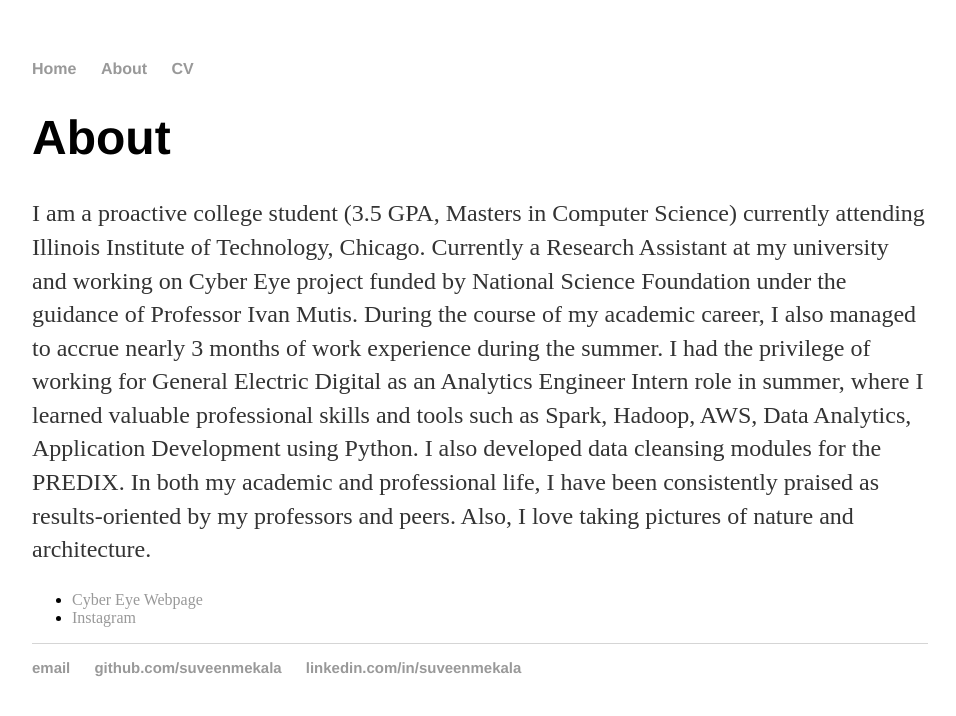
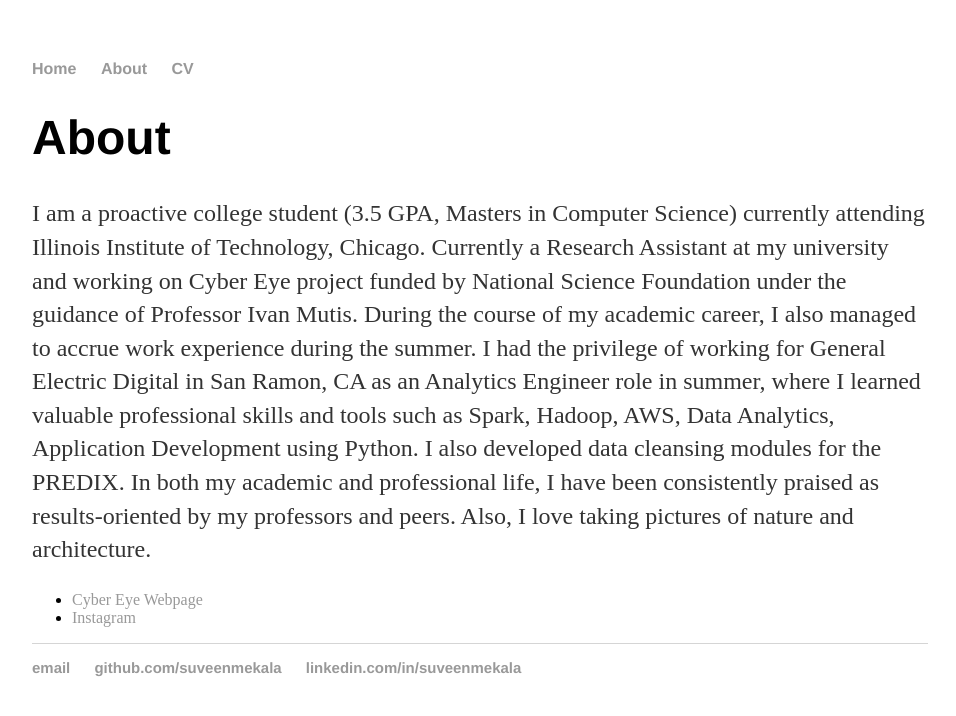
Before and after one commit to SuveenMekala/suveenmekala.github.io, a Jekyll site: the page built from about/index.html, in a window 1280 px wide. Shown: the top 716 px of the page, without its empty margins (160-1116 px from the left). Built offline with Jekyll 4.4.1, drawn with Linux system fonts in a browser that asks for light colours.

Commit message:
Update index.html

```diff
--- a/about/index.html
+++ b/about/index.html
@@ -5,7 +5,7 @@
 
 		<div class="about">
 			<h1>About</h1>
-			<p>I am a proactive college student (3.5 GPA, Masters in Computer Science) currently attending Illinois Institute of Technology, Chicago. Currently a Research Assistant at my university and working on Cyber Eye project funded by National Science Foundation under the guidance of Professor Ivan Mutis. During the course of my academic career, I also managed to accrue nearly 3 months of work experience during the summer. I had the privilege of working for General Electric Digital as an Analytics Engineer Intern role in summer, where I learned valuable professional skills and tools such as Spark, Hadoop, AWS, Data Analytics, Application Development using Python. I also developed data cleansing modules for the PREDIX. In both my academic and professional life, I have been consistently praised as results-oriented by my professors and peers. Also, I love taking pictures of nature and architecture. </p>
+			<p>I am a proactive college student (3.5 GPA, Masters in Computer Science) currently attending Illinois Institute of Technology, Chicago. Currently a Research Assistant at my university and working on Cyber Eye project funded by National Science Foundation under the guidance of Professor Ivan Mutis. During the course of my academic career, I also managed to accrue work experience during the summer. I had the privilege of working for General Electric Digital in San Ramon, CA as an Analytics Engineer role in summer, where I learned valuable professional skills and tools such as Spark, Hadoop, AWS, Data Analytics, Application Development using Python. I also developed data cleansing modules for the PREDIX. In both my academic and professional life, I have been consistently praised as results-oriented by my professors and peers. Also, I love taking pictures of nature and architecture. </p>
 
 			<ul class="contacts">
 				<li><a href="http://www.cyber-eye.net">Cyber Eye Webpage</a></li>
```
